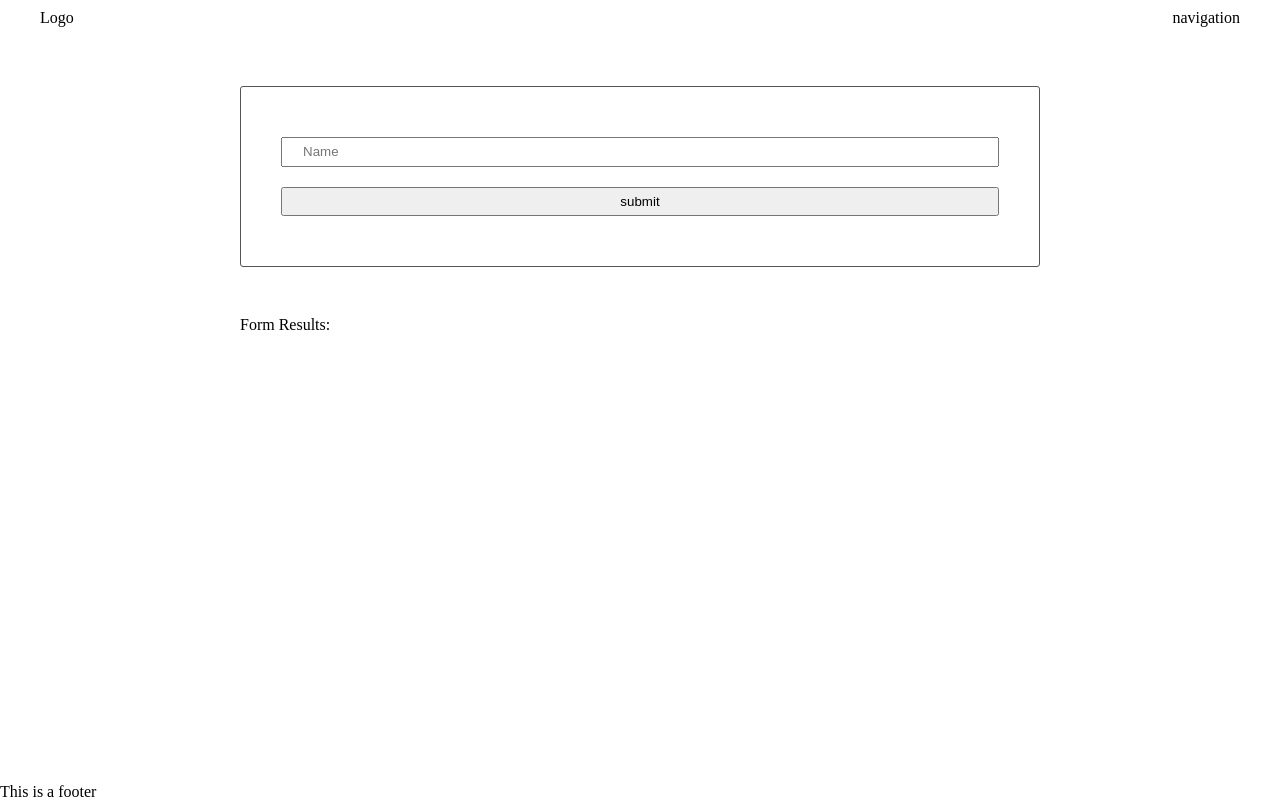
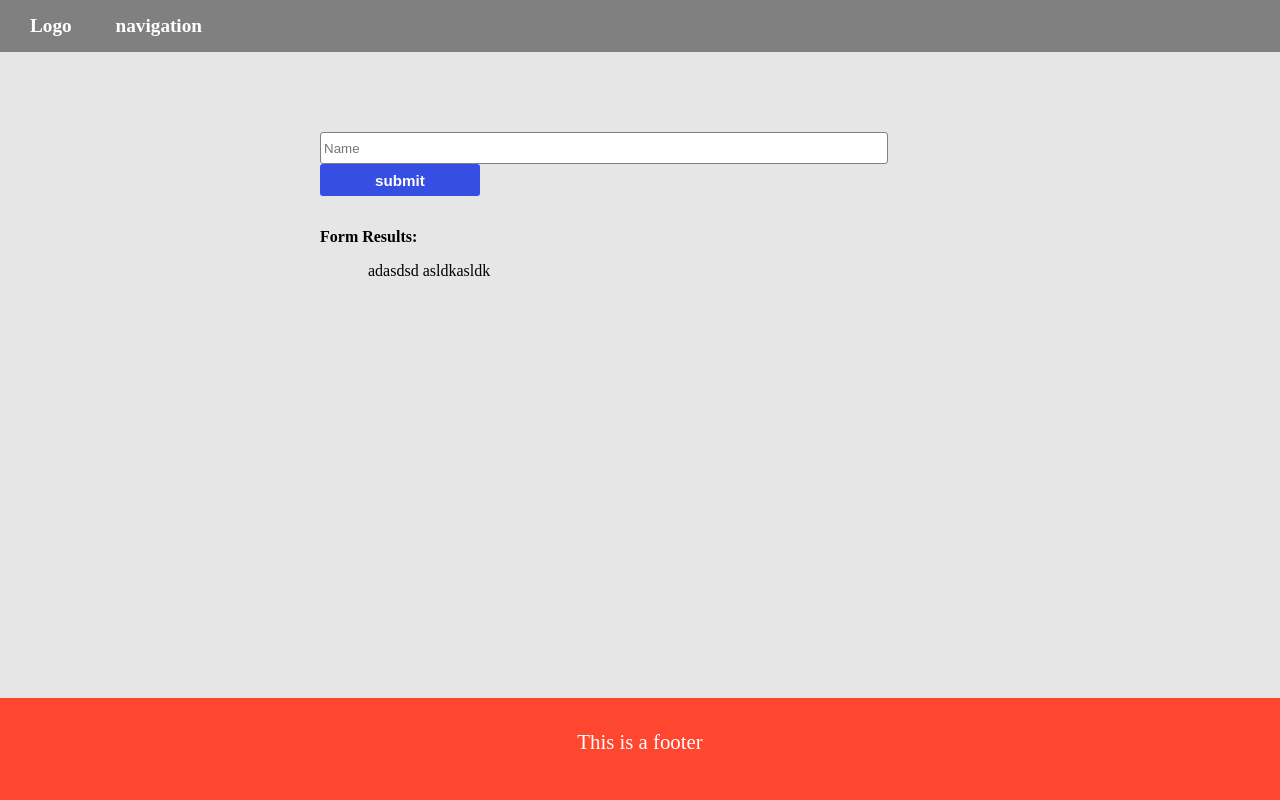
Before and after one commit to Ahmed7fathi/fwd-evaluate-news-nlp, a website built with webpack: page src/client/views/index.html in a window 1280 px wide. Built offline with nearby package versions, Linux system fonts and the light colour scheme.

Commit message:
adding sass to webpack adding style to index.html with sass

```diff
--- a/package.json
+++ b/package.json
@@ -25,6 +25,10 @@
     "babel-loader": "^8.2.3",
     "clean-webpack-plugin": "^3.0.0",
     "html-webpack-plugin": "^3.2.0",
+    "style-loader": "^1.0.0",
+    "node-sass": "^4.13.0",
+    "sass-loader": "^8.0.0",
+    "css-loader": "^3.2.0",
     "webpack-dev-server": "^3.7.2"
   }
 }
--- a/src/client/index.js
+++ b/src/client/index.js
@@ -1,7 +1,3 @@
 import { checkForName } from './js/nameChecker'
 import { handleSubmit } from './js/formHandler'
-
-console.log(checkForName);
-
-alert("I EXIST")
-console.log("CHANGE!!");
+import './styles/main.scss';
--- /dev/null
+++ b/src/client/styles/main.scss
@@ -0,0 +1,91 @@
+* {
+  margin: 0;
+  padding: 0;
+  overflow-x: hidden;
+}
+
+body {
+  background: rgba(152, 152, 152, 0.24);
+}
+
+header {
+  background: gray;
+  width: 100%;
+  height: 2rem;
+  color: white;
+  padding: 10px;
+
+  div {
+    display: inline-block;
+    margin: 5px 20px;
+    font-weight: bold;
+    font-size: 1.2rem;
+    transition: all .3s ease-in-out;
+    &:hover {
+      cursor: pointer;
+      color: #ffbb0b;
+      text-decoration: underline;
+    }
+
+  }
+}
+
+main {
+  width: 50%;
+  margin: 5rem auto;
+
+  #name {
+    width: 35rem;
+    height: 1.5rem;
+    padding: 3px;
+    border: 1px solid gray;
+    border-radius: 3px;
+    transition: all .2s ease-in-out;
+
+    &:focus {
+      border: 2px solid #ff462e;
+      outline: none;
+      //outline: 1px solid #ff462e;
+
+    }
+  }
+
+  #submit-btn {
+    width: 10rem;
+    height: 2rem;
+    border: none;
+    outline: none;
+    color: white;
+    font-size: .95rem;
+    font-weight: bold;
+    background: rgb(55, 78, 227);
+    border-radius: 3px;
+    transition: all .5s ease-in-out;
+
+    &:hover {
+      background: red;
+      cursor: pointer;
+    }
+  }
+
+  #results-section {
+    margin-top: 2rem;
+
+    #results {
+      margin: 1rem 3rem;
+    }
+  }
+}
+
+footer {
+  position: fixed;
+  left: 0;
+  bottom: 0;
+  width: 100%;
+  height: 70px;
+  background-color: #ff462e;
+  color: white;
+  font-size: 1.3rem;
+  padding-top: 2rem;
+  text-align: center;
+}
--- a/src/client/views/index.html
+++ b/src/client/views/index.html
@@ -2,12 +2,12 @@
 <html lang="en" dir="ltr">
     <head>
         <meta charset="utf-8">
-        <title>Test</title>
-        <link rel="stylesheet" href="/styles/resets.css">
-        <link rel="stylesheet" href="/styles/base.css">
-        <link rel="stylesheet" href="/styles/header.css">
-        <link rel="stylesheet" href="/styles/form.css">
-        <link rel="stylesheet" href="/styles/footer.css">
+        <title>Evaluate-a-news-article</title>
+<!--        <link rel="stylesheet" href="/styles/resets.css">-->
+<!--        <link rel="stylesheet" href="/styles/base.css">-->
+<!--        <link rel="stylesheet" href="/styles/header.css">-->
+<!--        <link rel="stylesheet" href="/styles/form.css">-->
+<!--        <link rel="stylesheet" href="/styles/footer.css">-->
     </head>
 
     <body>
@@ -25,13 +25,13 @@
             <section>
                 <form class="" onsubmit="return handleSubmit(event)">
                     <input id="name" type="text" name="input" value="" onblur="onBlur()" placeholder="Name">
-                    <input type="submit" name="" value="submit" onclick="return handleSubmit(event)" onsubmit="return handleSubmit(event)">
+                    <input id="submit-btn" type="submit" name="" value="submit" onclick="return handleSubmit(event)" onsubmit="return handleSubmit(event)">
                 </form>
             </section>
 
-            <section>
+            <section id="results-section">
                 <strong>Form Results:</strong>
-                <div id="results"></div>
+                <div id="results">adasdsd asldkasldk</div>
             </section>
         </main>
 
--- a/webpack.dev.js
+++ b/webpack.dev.js
@@ -1,7 +1,7 @@
 const path = require('path')
 const webpack = require('webpack')
 const HtmlWebPackPlugin = require("html-webpack-plugin")
-const { CleanWebpackPlugin } = require('clean-webpack-plugin')
+const {CleanWebpackPlugin} = require('clean-webpack-plugin')
 
 module.exports = {
     entry: './src/client/index.js',
@@ -14,6 +14,10 @@ module.exports = {
                 test: '/\.js$/',
                 exclude: /node_modules/,
                 loader: "babel-loader"
+            },
+            {
+                test: /\.scss$/,
+                use: ['style-loader', 'css-loader', 'sass-loader']
             }
         ]
     },
```
Also changed, not shown: src/client/styles/main.css (added), 2 other files.
